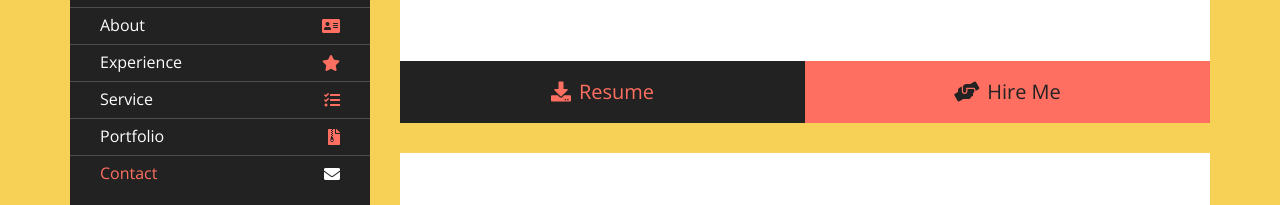
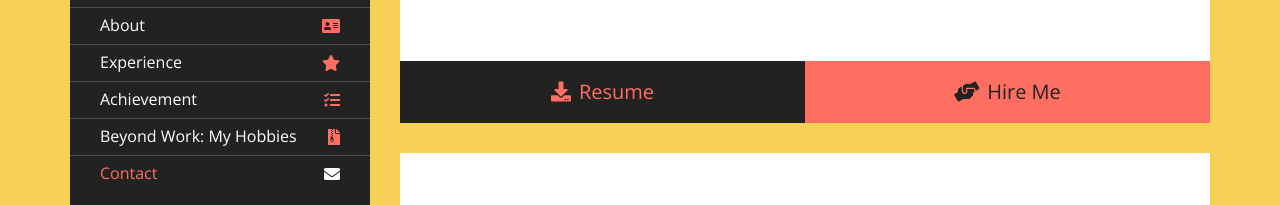
Before and after one commit to AbdullahRahimy/rahimy, a plain HTML site: page index.html in a window 1280 px wide. Shown: the part 342-547 px from the top of the page. Drawn offline with nearby package versions, Linux system fonts and the light colour scheme.

Commit message:
Update index.html

```diff
--- a/index.html
+++ b/index.html
@@ -45,10 +45,10 @@
                                     <a class="nav-link" href="#experience">Experience<i class="fa fa-star"></i></a>
                                 </li>
                                 <li class="nav-item">
-                                    <a class="nav-link" href="#service">Service<i class="fa fa-tasks"></i></a>
+                                    <a class="nav-link" href="#service">Achievement<i class="fa fa-tasks"></i></a>
                                 </li>
                                 <li class="nav-item">
-                                    <a class="nav-link" href="#portfolio">Portfolio<i class="fa fa-file-archive"></i></a>
+                                    <a class="nav-link" href="#portfolio">Beyond Work: My Hobbies<i class="fa fa-file-archive"></i></a>
                                 </li>
                                 <li class="nav-item">
                                     <a class="nav-link" href="#contact">Contact<i class="fa fa-envelope"></i></a>
```
